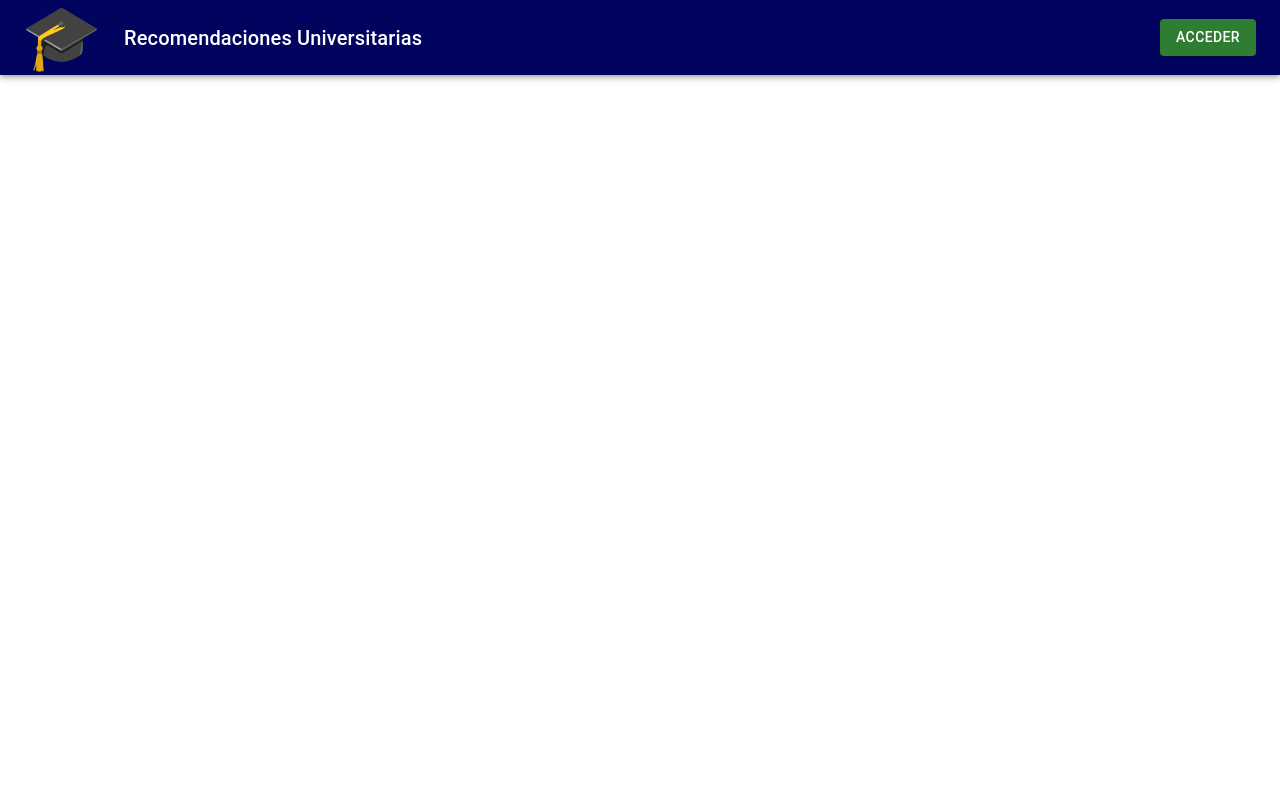
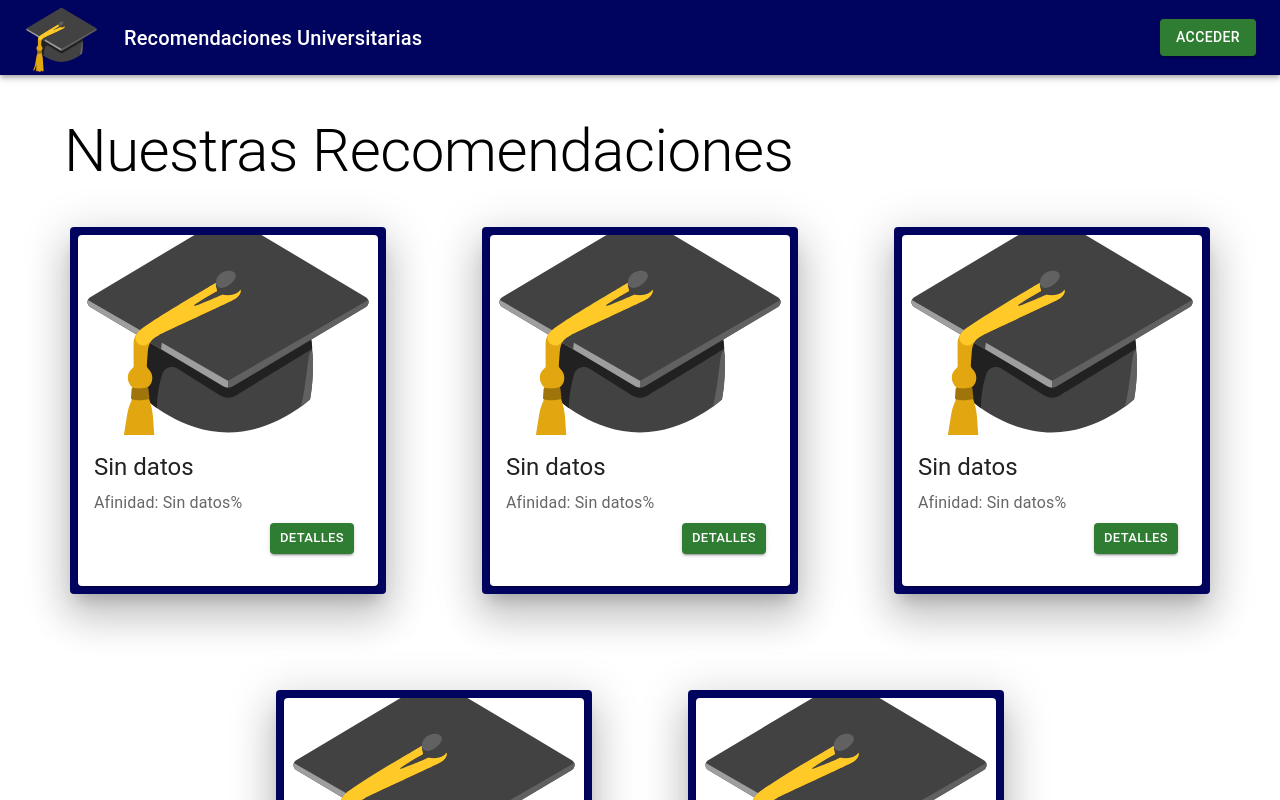
Before and after one commit to SarAvi21805/Proyecto-2-Algoritmos, a React (Vite) app in the folder Frontend/: page /principal in a window 1280 px wide. Shown: the top 800 px of the page. Built offline with nearby package versions, Linux system fonts and the light colour scheme.

Commit message:
Se empezó con la vista de recomendaciones

```diff
--- /dev/null
+++ b/Frontend/src/components/CardRecom/CardRecom.tsx
@@ -0,0 +1,35 @@
+import React from "react";
+import { Paper, Card, CardActionArea, CardMedia, CardContent, Typography, Button, Box, CardActions } from "@mui/material";
+
+interface Props {
+    carrera?: string;
+    afinidad?: number | string;
+    image?: string;
+}
+
+const CardInfo: React.FC<Props> = ({ carrera='Sin datos', afinidad= 'Sin datos', image='../../../public/Unicap.svg'}) =>{
+    return (
+        <>
+            <Paper sx={{bgcolor:'#01045f', padding:1, borderRadius:1}} elevation={24}>
+                <Card sx={{maxWidth: 500, minWidth: 300, minHeight:150, maxHeight:500}} >
+                    <CardActionArea>
+                        <CardMedia component='img' image={image} height="200"/>
+                    </CardActionArea>
+                        <CardContent>
+                            <Typography gutterBottom variant="h5" component='div'>
+                                {carrera}
+                            </Typography>
+                            <Typography variant="body1" sx={{color: 'text.secondary'}}>
+                                Afinidad: {afinidad}%
+                            </Typography>
+                            <CardActions sx={{display:'flex', justifyContent:'flex-end'}}>
+                                <Button variant="contained" color="success" size="small">Detalles</Button>
+                            </CardActions>
+                        </CardContent>
+                </Card>
+            </Paper>
+        </>
+    )
+}
+
+export default CardInfo;
--- /dev/null
+++ b/Frontend/src/components/CardRecom/index.ts
@@ -0,0 +1 @@
+export {default} from './CardRecom';
--- a/Frontend/src/pages/Principal/Principal.tsx
+++ b/Frontend/src/pages/Principal/Principal.tsx
@@ -1,8 +1,33 @@
 import React from 'react';
+import { Box, Container, Grid, Typography} from '@mui/material';
+import CardRecom from '../../components/CardRecom';
 
 const Principal = () => {
     return (
-        <div></div>
+        <Box>
+            <Container maxWidth='lg'>
+                <Typography variant='h2' sx={{color: 'black', mt:5, mb:5}}>
+                    Nuestras Recomendaciones
+                </Typography>
+                <Grid container spacing={12} sx={{width:'100%', margin:0, mb:10}} justifyContent='center'>
+                    <Grid>
+                        <CardRecom></CardRecom>
+                    </Grid>
+                    <Grid>
+                        <CardRecom></CardRecom>
+                    </Grid>
+                    <Grid>
+                        <CardRecom></CardRecom>
+                    </Grid>
+                    <Grid>
+                        <CardRecom></CardRecom>
+                    </Grid>
+                    <Grid>
+                        <CardRecom></CardRecom>
+                    </Grid>
+                </Grid>
+            </Container>
+        </Box>
     )
 }
 
```
